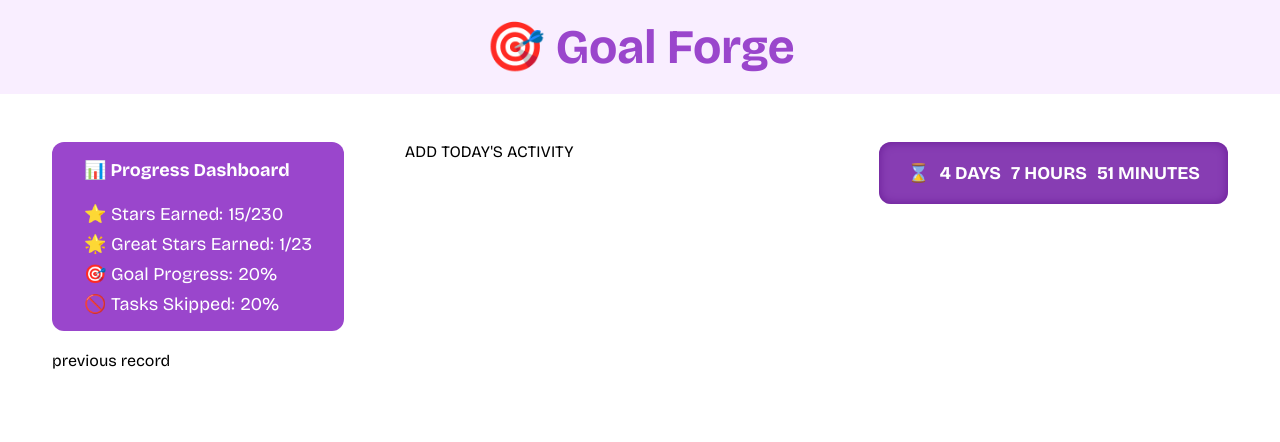
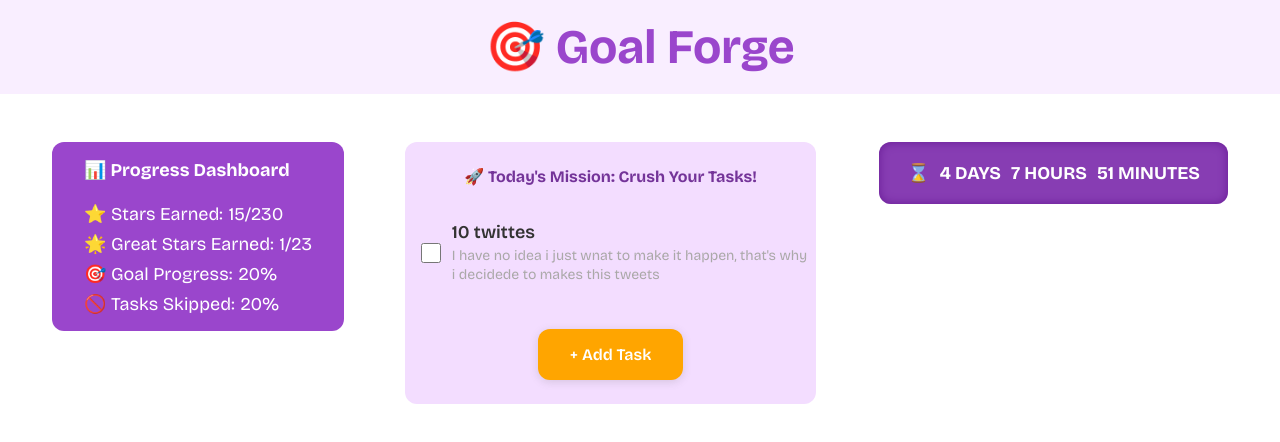
Before and after one commit to ayanghanta/React-Progress-Collection, a React (Create React App) app in the folder Goal-Forge/: page / in a window 1280 px wide. Shown: the top 442 px of the page. Built offline with nearby package versions, Linux system fonts and the light colour scheme.

Commit message:
Add task adding function

```diff
--- a/Goal-Forge/src/components/App.js
+++ b/Goal-Forge/src/components/App.js
@@ -1,9 +1,11 @@
-import { useEffect, useState } from "react";
+import { useState } from "react";
 import HeaderSection from "./HeaderSection";
 import Intro from "./Intro";
 import SetGoal from "./SetGoal";
 import Counter from "./Counter";
 import Stats from "./Stats";
+import TaskAddForm from "./TaskAddForm";
+import TaskList from "./TaskList";
 
 const rough = {
   goalName: "bds",
@@ -39,15 +41,58 @@ function Main({ children }) {
   return <div className="main">{children}</div>;
 }
 
+const tempTask = [
+  {
+    name: "10 twittes",
+    description:
+      "I have no idea i just wnat to make it happen, that's why i decidede to makes this tweets",
+    isDone: false,
+    id: 15,
+  },
+];
+
 function ActivityBox({ goalDay }) {
+  const [isAddTask, setIsAddTask] = useState(false);
+  const [todaysTask, setTodaysTask] = useState(tempTask);
+  const [greatStar, setGreatStar] = useState(0);
+  const [star, setStar] = useState(0);
+
+  const maxStar = 100;
+  const goalProgress = 100;
+  const taskSkipped = 0;
+
+  function calcStar() {}
+
+  function handleChecked(id) {
+    setTodaysTask(() =>
+      todaysTask.map((task) =>
+        task.id === id ? { ...task, isDone: !task.isDone } : task
+      )
+    );
+  }
+
+  function handleAddTask(task) {
+    setTodaysTask((tasks) => [...tasks, task]);
+    setIsAddTask(false);
+  }
+
   return (
     <div className="activity__box">
       <Stats />
-      <div>ADD TODAY'S ACTIVITY</div>
+
+      <div className="task__box">
+        <TaskList tasksList={todaysTask} onChecked={handleChecked} />
+        {isAddTask && <TaskAddForm onAddTask={handleAddTask} />}
+        <div
+          className="btn__add-activity"
+          onClick={() => setIsAddTask((t) => !t)}
+        >
+          {isAddTask ? "- Hide Task" : "+ Add Task"}
+        </div>
+      </div>
+
       <Counter goalDay={goalDay} />
-      <div>previous record</div>
+      {/* <div>previous record</div> */}
     </div>
   );
 }
-
-// Button
--- /dev/null
+++ b/Goal-Forge/src/components/Task.js
@@ -0,0 +1,15 @@
+export default function Task({ task, onChecked }) {
+  return (
+    <li>
+      <input
+        type="checkbox"
+        checked={task.isDone}
+        onChange={() => onChecked(task.id)}
+      />
+      <p style={task.isDone ? { textDecoration: "line-through" } : {}}>
+        <span className="title">{task.name}</span>
+        <span className="description">{task.description}</span>
+      </p>
+    </li>
+  );
+}
--- /dev/null
+++ b/Goal-Forge/src/components/TaskAddForm.js
@@ -0,0 +1,42 @@
+import { useState } from "react";
+import Button from "./Button";
+
+export default function TaskAddForm({ onAddTask }) {
+  const [taskName, setTaskName] = useState("");
+  const [taskDesc, setTaskDesc] = useState("");
+
+  function handleSubmit(e) {
+    if (!taskName) return;
+    e.preventDefault();
+    const newTask = {
+      name: taskName,
+      description: taskDesc,
+      isDone: false,
+    };
+    onAddTask(newTask);
+
+    setTaskName("");
+    setTaskDesc("");
+  }
+
+  return (
+    <div className="task__add">
+      <form onSubmit={handleSubmit}>
+        <label>⚒️Today's task</label>
+        <input
+          type="text"
+          value={taskName}
+          onChange={(e) => setTaskName(e.target.value)}
+        />
+
+        <label>📃description (optional)</label>
+        <input
+          type="text"
+          value={taskDesc}
+          onChange={(e) => setTaskDesc(e.target.value)}
+        />
+        <Button>🌞 let's start</Button>
+      </form>
+    </div>
+  );
+}
--- /dev/null
+++ b/Goal-Forge/src/components/TaskList.js
@@ -0,0 +1,12 @@
+import Task from "./Task";
+
+export default function TaskList({ tasksList, onChecked }) {
+  return (
+    <ul className="task_list">
+      <p className="tag">🚀 Today's Mission: Crush Your Tasks!</p>
+      {tasksList.map((task) => (
+        <Task task={task} key={task.id} onChecked={onChecked} />
+      ))}
+    </ul>
+  );
+}
--- a/Goal-Forge/src/index.css
+++ b/Goal-Forge/src/index.css
@@ -23,6 +23,9 @@ button {
   justify-self: center;
   padding: 8px 16px;
   border-radius: 8px;
+}
+ul {
+  list-style: none;
 }
 /* .app {
 } */
@@ -65,7 +68,8 @@ h1 {
   row-gap: 16px;
 }
 
-.goalSet__section input {
+.goalSet__section input,
+.task__add input {
   outline: none;
   border: none;
   font-family: inherit;
@@ -84,7 +88,7 @@ h1 {
 }
 .activity__box {
   display: grid;
-  grid-template-columns: 30% 30% 40%;
+  grid-template-columns: 30% 35% 35%;
 }
 
 .counter {
@@ -124,3 +128,92 @@ h1 {
   align-items: end;
   gap: 6px;
 }
+
+.btn__add-activity {
+  align-self: center;
+  justify-self: center;
+  background-color: orange;
+  padding: 16px 32px;
+  font-weight: 600;
+  font-size: 24;
+  color: #fff;
+  border-radius: 12px;
+  cursor: pointer;
+  box-shadow: rgba(99, 99, 99, 0.2) 0px 2px 8px 0px;
+  margin-top: 20px;
+}
+.btn__add-activity:hover {
+  transition: 0.3s;
+  background-color: #f9eeff;
+  color: #4d2366;
+  box-shadow: rgba(0, 0, 0, 0.05) 0px 6px 24px 0px,
+    rgba(0, 0, 0, 0.08) 0px 0px 0px 1px;
+}
+.task__add {
+  background-color: #fff6e6;
+  padding: 24px 12px;
+  border-radius: 12px;
+  align-self: flex-start;
+  font-size: 18px;
+}
+
+.task__add form {
+  display: grid;
+  grid-template-columns: 40% 60%;
+  row-gap: 12px;
+  color: #4d2366;
+}
+.task__add form button {
+  justify-self: center;
+  margin-top: 22px;
+  grid-column: 1/-1;
+  box-shadow: rgba(0, 0, 0, 0.1) 0px 1px 3px 0px,
+    rgba(0, 0, 0, 0.06) 0px 1px 2px 0px;
+}
+.task__add form button:hover {
+  background-color: #743499 !important;
+  transition: all 0.3s;
+}
+.task__box {
+  display: flex;
+  flex-direction: column;
+  gap: 24px;
+  background-color: #f3ddff;
+  padding: 24px 16px;
+  border-radius: 12px;
+}
+.task_list {
+  display: flex;
+  flex-direction: column;
+  gap: 16px;
+}
+.tag {
+  text-align: center;
+  font-weight: bold;
+  color: #743499;
+  margin-bottom: 16px;
+}
+.task_list li {
+  display: grid;
+  grid-template-columns: 5% 95%;
+  column-gap: 12px;
+  align-items: center;
+}
+.task_list li input[type="checkbox"] {
+  accent-color: #743499;
+  height: 20px;
+  width: 20px;
+  cursor: pointer;
+}
+.task_list li p {
+  display: flex;
+  flex-direction: column;
+}
+.description {
+  font-size: 14px;
+  color: #aaa8a8;
+}
+.title {
+  font-size: 18px;
+  font-weight: 600;
+}
```
